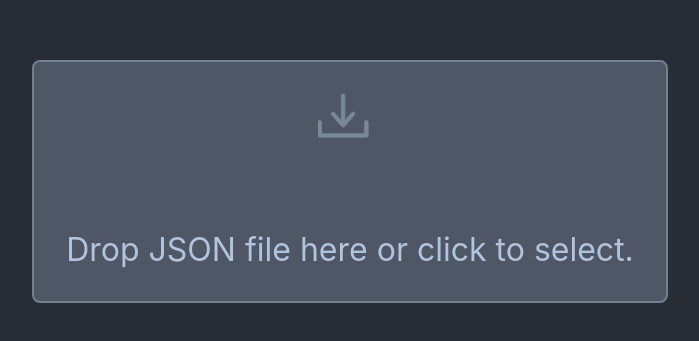
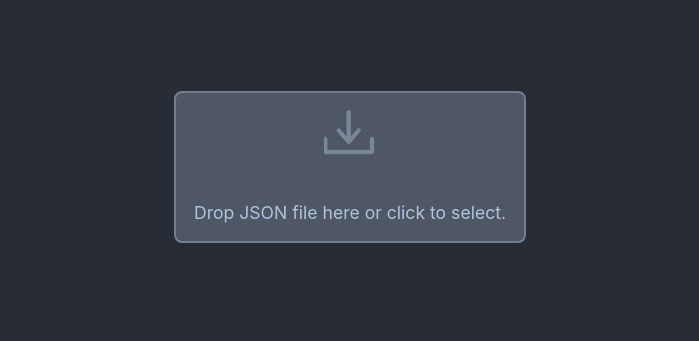
Before and after one commit to anselbrandt/drag-drop-json-chart, a React (Create React App) app: page / in a window 1280 px wide. Shown: the part 251-592 px from the top of the page, without its empty margins (290-989 px from the left). Built offline with nearby package versions, Linux system fonts and the light colour scheme.

Commit message:
Tree renders recursively

```diff
--- a/src/App.js
+++ b/src/App.js
@@ -35,7 +35,7 @@ function App() {
       </div>
       <div className={styles.tree}>
         {data ? `${filename}: ${data.length} values` : null}
-        <Tree data={data} />
+        <Tree data={data ? data[1] : null} />
       </div>
       <Dropzone onDrop={onDrop} />
     </div>
--- a/src/App.module.css
+++ b/src/App.module.css
@@ -1,12 +1,12 @@
 .app {
   text-align: center;
   background-color: #282c34;
-  height: 100vh;
+  min-height: 100vh;
   display: flex;
   flex-direction: column;
   align-items: center;
   justify-content: center;
-  font-size: 2em;
+  font-size: 1.1em;
   color: white;
 }
 
@@ -20,6 +20,7 @@
   flex-direction: column;
   align-items: center;
   padding: 0em;
+  margin: 1em;
   border-width: 2px;
   border-radius: 8px;
   border-color: slategray;
@@ -45,8 +46,8 @@
 }
 
 .dropIcon {
-  width: 2em;
-  height: 2em;
+  width: 3em;
+  height: 3em;
   stroke: lightslategrey;
   fill: lightslategrey;
   padding: 1em;
--- a/src/Tree.js
+++ b/src/Tree.js
@@ -3,14 +3,21 @@ import React from 'react';
 export default function Tree(props) {
   const { data } = props;
   return (
-    <ul>
-      {data
-        ? Object.keys(data[0]).map((key, index) => (
+    <React.Fragment>
+      {data ? (
+        <ul>
+          {Object.keys(data).map((key, index) => (
             <li key={index}>
-              {key} {Object.keys(key) ? 'has more' : null}
+              {key}:{' '}
+              {typeof Object.values(data)[index] === 'object' ? (
+                <Tree data={Object.values(data)[index]} />
+              ) : (
+                `${Object.values(data)[index]}`
+              )}
             </li>
-          ))
-        : null}
-    </ul>
+          ))}
+        </ul>
+      ) : null}
+    </React.Fragment>
   );
 }
```
